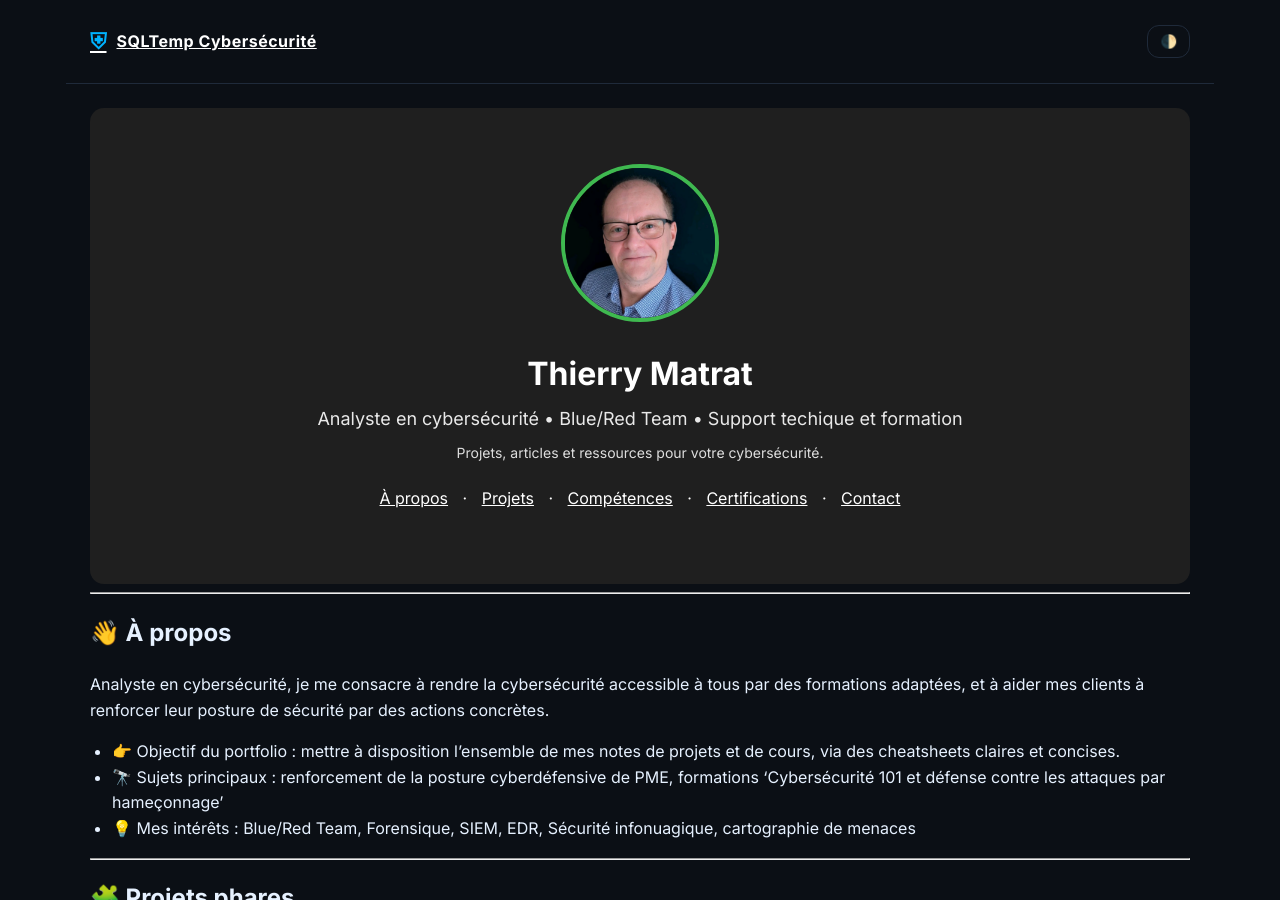
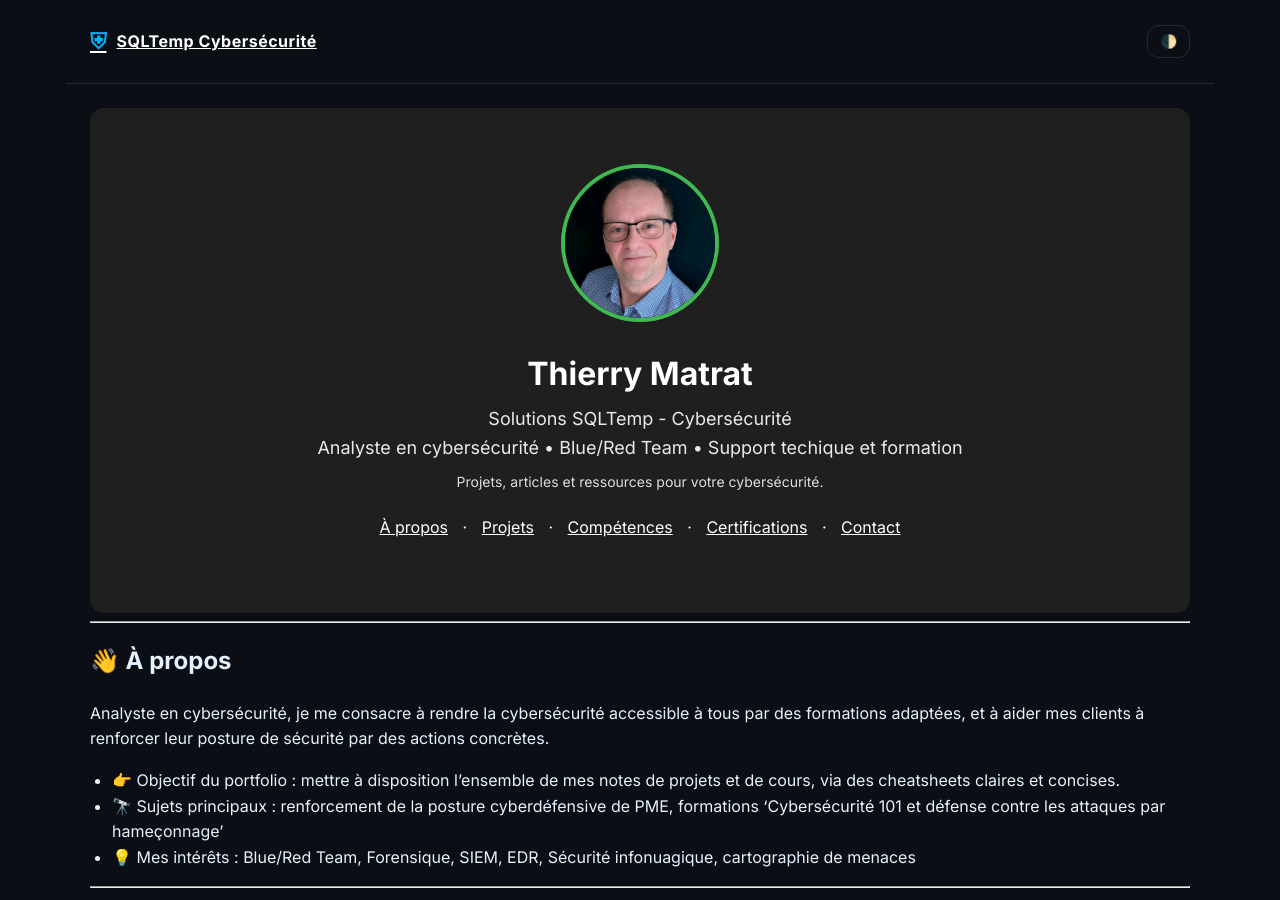
Before and after one commit to sqltemp/portfolio, a Jekyll site: the page built from index.md, in a window 1280 px wide and 900 px high. Built offline with Jekyll 4.4.1, drawn with Linux system fonts in a browser that asks for light colours; our own code applies the rules of GitHub Pages for plain Markdown files.

Commit message:
Update index.md

```diff
--- a/index.md
+++ b/index.md
@@ -14,6 +14,7 @@
 <div align="center" style="background:#1f1f1f; padding:56px 20px; color:#fff; border-radius:14px;">
   <img src="assets/Profil.png" alt="Photo de [VOTRE NOM]" width="150" style="border-radius:50%; border:4px solid #3fb950;">
   <h1 style="margin:18px 0 6px;">Thierry Matrat</h1>
+  <p style="margin:0; font-size:18px; opacity:.9;">Solutions SQLTemp - Cybersécurité</p>
   <p style="margin:0; font-size:18px; opacity:.9;">Analyste en cybersécurité • Blue/Red Team • Support techique et formation</p>
   <p style="margin:8px 0 0; font-size:14px; opacity:.85;">Projets, articles et ressources pour votre cybersécurité.</p>
 
```
